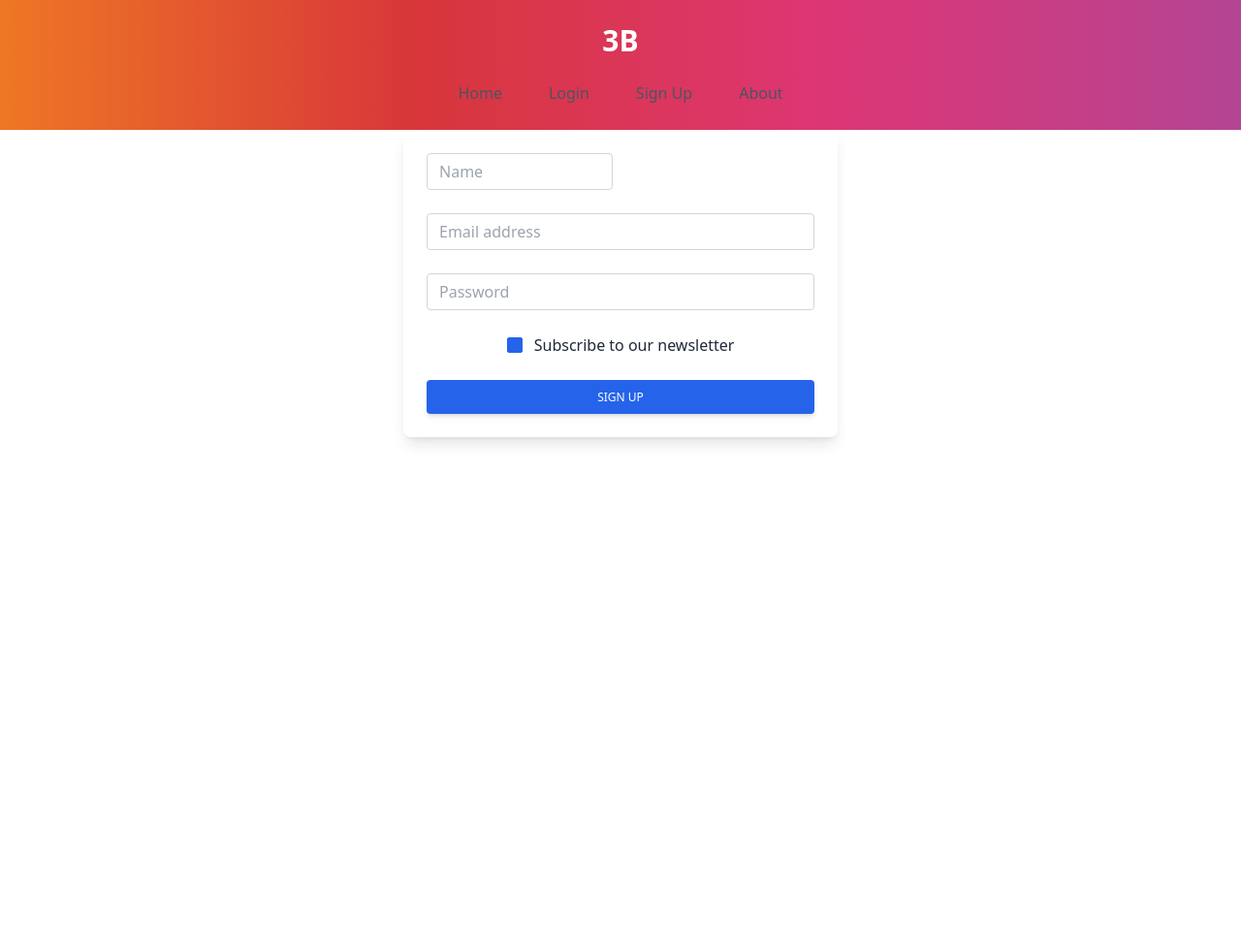
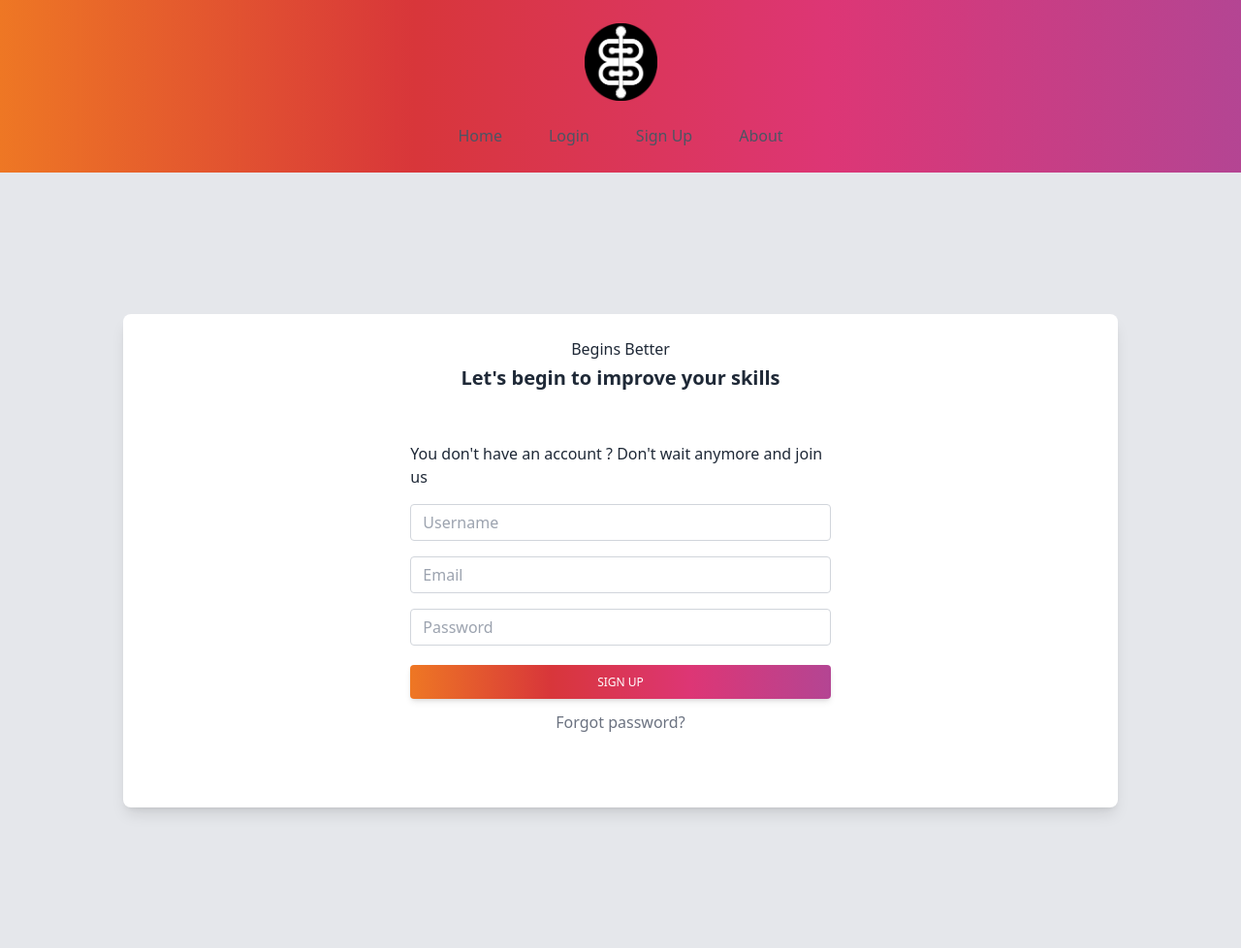
Before and after one commit to alexisflipo/3b, a Flask app: page /signup in a window 1280 px wide. Shown: the whole page at 97% size. Before the commit the page ends 458 px from the top, so only its background shows below. Run offline with Flask 2, Linux system fonts and the light colour scheme; some libraries are stand-ins or nearby versions.

Commit message:
Add design

```diff
--- a/app/auth.py
+++ b/app/auth.py
@@ -12,7 +12,6 @@ def login():
 def login_post():
     email = request.form.get('email')
     password = request.form.get('password')
-
     user = Users.query.filter_by(email=email).first()
 
     if not user or not check_password_hash(user.password, password):
--- a/app/static/dist/output.css
+++ b/app/static/dist/output.css
@@ -1,5 +1,5 @@
 /*
-! tailwindcss v3.1.7 | MIT License | https://tailwindcss.com
+! tailwindcss v3.1.8 | MIT License | https://tailwindcss.com
 */
 
 /*
@@ -355,13 +355,6 @@ input::-moz-placeholder, textarea::-moz-placeholder {
   /* 2 */
 }
 
-input:-ms-input-placeholder, textarea:-ms-input-placeholder {
-  opacity: 1;
-  /* 1 */
-  color: #9ca3af;
-  /* 2 */
-}
-
 input::placeholder,
 textarea::placeholder {
   opacity: 1;
@@ -619,9 +612,8 @@ video {
   margin-right: 0.25rem;
 }
 
-.my-auto {
-  margin-top: auto;
-  margin-bottom: auto;
+.mb-4 {
+  margin-bottom: 1rem;
 }
 
 .mt-6 {
@@ -648,10 +640,6 @@ video {
   margin-bottom: 3rem;
 }
 
-.mb-4 {
-  margin-bottom: 1rem;
-}
-
 .mb-3 {
   margin-bottom: 0.75rem;
 }
@@ -676,10 +664,6 @@ video {
   display: flex;
 }
 
-.grid {
-  display: grid;
-}
-
 .h-full {
   height: 100%;
 }
@@ -692,42 +676,12 @@ video {
   height: 100vh;
 }
 
-.h-4 {
-  height: 1rem;
+.w-full {
+  width: 100%;
 }
 
 .w-60 {
   width: 15rem;
-}
-
-.w-48 {
-  width: 12rem;
-}
-
-.w-full {
-  width: 100%;
-}
-
-.w-4 {
-  width: 1rem;
-}
-
-.max-w-md {
-  max-width: 28rem;
-}
-
-.cursor-pointer {
-  cursor: pointer;
-}
-
-.appearance-none {
-  -webkit-appearance: none;
-     -moz-appearance: none;
-          appearance: none;
-}
-
-.grid-cols-2 {
-  grid-template-columns: repeat(2, minmax(0, 1fr));
 }
 
 .flex-wrap {
@@ -746,10 +700,6 @@ video {
   justify-content: space-between;
 }
 
-.gap-4 {
-  gap: 1rem;
-}
-
 .overflow-hidden {
   overflow: hidden;
 }
@@ -762,16 +712,12 @@ video {
   white-space: nowrap;
 }
 
-.rounded {
-  border-radius: 0.25rem;
-}
-
 .rounded-lg {
   border-radius: 0.5rem;
 }
 
-.rounded-sm {
-  border-radius: 0.125rem;
+.rounded {
+  border-radius: 0.25rem;
 }
 
 .rounded-b-lg {
@@ -809,6 +755,11 @@ video {
   border-color: rgb(220 38 38 / var(--tw-border-opacity));
 }
 
+.bg-gray-200 {
+  --tw-bg-opacity: 1;
+  background-color: rgb(229 231 235 / var(--tw-bg-opacity));
+}
+
 .bg-white {
   --tw-bg-opacity: 1;
   background-color: rgb(255 255 255 / var(--tw-bg-opacity));
@@ -824,34 +775,12 @@ video {
   background-color: rgb(37 99 235 / var(--tw-bg-opacity));
 }
 
-.bg-gray-200 {
-  --tw-bg-opacity: 1;
-  background-color: rgb(229 231 235 / var(--tw-bg-opacity));
-}
-
-.bg-contain {
-  background-size: contain;
-}
-
 .bg-clip-padding {
   background-clip: padding-box;
 }
 
-.bg-center {
-  background-position: center;
-}
-
-.bg-no-repeat {
-  background-repeat: no-repeat;
-}
-
 .p-6 {
   padding: 1.5rem;
-}
-
-.px-1 {
-  padding-left: 0.25rem;
-  padding-right: 0.25rem;
 }
 
 .py-4 {
@@ -862,6 +791,31 @@ video {
 .px-6 {
   padding-left: 1.5rem;
   padding-right: 1.5rem;
+}
+
+.px-4 {
+  padding-left: 1rem;
+  padding-right: 1rem;
+}
+
+.px-3 {
+  padding-left: 0.75rem;
+  padding-right: 0.75rem;
+}
+
+.py-1\.5 {
+  padding-top: 0.375rem;
+  padding-bottom: 0.375rem;
+}
+
+.py-1 {
+  padding-top: 0.25rem;
+  padding-bottom: 0.25rem;
+}
+
+.px-1 {
+  padding-left: 0.25rem;
+  padding-right: 0.25rem;
 }
 
 .py-20 {
@@ -882,26 +836,6 @@ video {
 .py-12 {
   padding-top: 3rem;
   padding-bottom: 3rem;
-}
-
-.px-4 {
-  padding-left: 1rem;
-  padding-right: 1rem;
-}
-
-.px-3 {
-  padding-left: 0.75rem;
-  padding-right: 0.75rem;
-}
-
-.py-1\.5 {
-  padding-top: 0.375rem;
-  padding-bottom: 0.375rem;
-}
-
-.py-1 {
-  padding-top: 0.25rem;
-  padding-bottom: 0.25rem;
 }
 
 .py-6 {
@@ -925,8 +859,9 @@ video {
   text-align: center;
 }
 
-.align-top {
-  vertical-align: top;
+.text-base {
+  font-size: 1rem;
+  line-height: 1.5rem;
 }
 
 .text-sm {
@@ -959,9 +894,8 @@ video {
   line-height: 1.75rem;
 }
 
-.text-base {
-  font-size: 1rem;
-  line-height: 1.5rem;
+.font-normal {
+  font-weight: 400;
 }
 
 .font-bold {
@@ -976,10 +910,6 @@ video {
   font-weight: 600;
 }
 
-.font-normal {
-  font-weight: 400;
-}
-
 .uppercase {
   text-transform: uppercase;
 }
@@ -990,6 +920,11 @@ video {
 
 .leading-tight {
   line-height: 1.25;
+}
+
+.text-gray-800 {
+  --tw-text-opacity: 1;
+  color: rgb(31 41 55 / var(--tw-text-opacity));
 }
 
 .text-gray-700 {
@@ -1007,11 +942,6 @@ video {
   color: rgb(75 85 99 / var(--tw-text-opacity));
 }
 
-.text-gray-800 {
-  --tw-text-opacity: 1;
-  color: rgb(31 41 55 / var(--tw-text-opacity));
-}
-
 .text-gray-500 {
   --tw-text-opacity: 1;
   color: rgb(107 114 128 / var(--tw-text-opacity));
@@ -1022,15 +952,15 @@ video {
   color: rgb(220 38 38 / var(--tw-text-opacity));
 }
 
+.shadow-lg {
+  --tw-shadow: 0 10px 15px -3px rgb(0 0 0 / 0.1), 0 4px 6px -4px rgb(0 0 0 / 0.1);
+  --tw-shadow-colored: 0 10px 15px -3px var(--tw-shadow-color), 0 4px 6px -4px var(--tw-shadow-color);
+  box-shadow: var(--tw-ring-offset-shadow, 0 0 #0000), var(--tw-ring-shadow, 0 0 #0000), var(--tw-shadow);
+}
+
 .shadow-md {
   --tw-shadow: 0 4px 6px -1px rgb(0 0 0 / 0.1), 0 2px 4px -2px rgb(0 0 0 / 0.1);
   --tw-shadow-colored: 0 4px 6px -1px var(--tw-shadow-color), 0 2px 4px -2px var(--tw-shadow-color);
-  box-shadow: var(--tw-ring-offset-shadow, 0 0 #0000), var(--tw-ring-shadow, 0 0 #0000), var(--tw-shadow);
-}
-
-.shadow-lg {
-  --tw-shadow: 0 10px 15px -3px rgb(0 0 0 / 0.1), 0 4px 6px -4px rgb(0 0 0 / 0.1);
-  --tw-shadow-colored: 0 10px 15px -3px var(--tw-shadow-color), 0 4px 6px -4px var(--tw-shadow-color);
   box-shadow: var(--tw-ring-offset-shadow, 0 0 #0000), var(--tw-ring-shadow, 0 0 #0000), var(--tw-shadow);
 }
 
@@ -1050,22 +980,8 @@ video {
   transition-duration: 150ms;
 }
 
-.duration-200 {
-  transition-duration: 200ms;
-}
-
 .ease-in-out {
   transition-timing-function: cubic-bezier(0.4, 0, 0.2, 1);
-}
-
-.checked\:border-blue-600:checked {
-  --tw-border-opacity: 1;
-  border-color: rgb(37 99 235 / var(--tw-border-opacity));
-}
-
-.checked\:bg-blue-600:checked {
-  --tw-bg-opacity: 1;
-  background-color: rgb(37 99 235 / var(--tw-bg-opacity));
 }
 
 .hover\:border-slate-50:hover {
@@ -1171,6 +1087,11 @@ video {
 }
 
 @media (min-width: 768px) {
+  .md\:mx-4 {
+    margin-left: 1rem;
+    margin-right: 1rem;
+  }
+
   .md\:mx-6 {
     margin-left: 1.5rem;
     margin-right: 1.5rem;
@@ -1178,6 +1099,10 @@ video {
 
   .md\:h-screen {
     height: 100vh;
+  }
+
+  .md\:p-6 {
+    padding: 1.5rem;
   }
 
   .md\:p-12 {
--- a/app/templates/base.html
+++ b/app/templates/base.html
@@ -10,14 +10,19 @@
 <body>
     <nav class="bg-white" style=" background: linear-gradient(to right, #ee7724, #d8363a, #dd3675, #b44593);">
         <div class="container p-6 mx-auto">
-            <a class="block text-2xl font-bold text-center text-white text-3xl" href="#">3B</a>
+            <a class="block text-2xl font-bold text-center text-white text-3xl" href="#">
+              <img
+              class="mx-auto" style="height: 80px;width:75px;"
+              src="static/img/logo.png"
+              alt="logo"
+            /></a>
 
             <div class="flex items-center justify-center mt-6 text-gray-600 capitalize dark:text-gray-300">
               {% if current_user.is_authenticated %}
                 <a href="{{ url_for('index') }}" class="border-b-2 border-transparent hover:text-neutral-100 hover:border-slate-50 mx-1.5 sm:mx-6">Home</a>
                 <a href="#" class="border-b-2 border-transparent hover:text-neutral-100 hover:border-slate-50 mx-1.5 sm:mx-6">Features</a>
                 <a href="#" class="border-b-2 border-transparent hover:text-neutral-100 hover:border-slate-50 mx-1.5 sm:mx-6">About</a>
-                <a href="#" class="border-b-2 border-transparent hover:text-neutral-100 hover:border-slate-50 mx-1.5 sm:mx-6">Logout</a>
+                <a href="{{ url_for('auth.logout') }}" class="border-b-2 border-transparent hover:text-neutral-100 hover:border-slate-50 mx-1.5 sm:mx-6">Logout</a>
               {% elif not current_user.is_authenticated %}
                 <a href="{{ url_for('index') }}" class="border-b-2 border-transparent hover:text-neutral-100 hover:border-slate-50 mx-1.5 sm:mx-6">Home</a>
                 <a href="{{ url_for('auth.login') }}" class="border-b-2 border-transparent hover:text-neutral-100 hover:border-slate-50 mx-1.5 sm:mx-6">Login</a>
--- a/app/templates/signup.html
+++ b/app/templates/signup.html
@@ -1,93 +1,82 @@
 {% extends "base.html" %}
 
 {% block content %}
-<div class="block p-6 rounded-lg shadow-lg bg-white max-w-md mx-auto my-auto">
+<section class="h-full gradient-form bg-gray-200 md:h-screen">
+    <div class="container py-4 px-6 h-full mx-auto">
+      <div class="flex justify-center items-center flex-wrap h-full g-6 text-gray-800">
+        <div class="xl:w-10/12">
+          <div class="block bg-white shadow-lg rounded-lg">
+            <div class="flex justify-center lg:flex-wrap g-0 lg:flex-wrap g-0">
+              <div class="lg:w-6/12 px-4 md:px-0">
+                <div class="md:p-6 md:mx-4">
+                  <div class="text-center">
+                    <h3 class="text-center">Begins Better</h3>
+                    <h4 class="text-xl font-semibold mt-1 mb-12 pb-1">Let's begin to improve your skills</h4>
+                  </div>
                   {% with messages = get_flashed_messages() %}
                     {% if messages %}
                         <div class="notification is-danger">
-        {{ messages[0] }}. Go to <a href="{{ url_for('auth.login') }}">login page</a>.
+                            {{ messages[0] }}
                         </div>
                     {% endif %}
                   {% endwith %}
-  <form method="POST">
-    <div class="grid grid-cols-2 gap-4">
-      <div class="form-group mb-6">
-        <input type="text" class="form-control
-          block
-          w-full
-          px-3
-          py-1.5
-          text-base
-          font-normal
-          text-gray-700
-          bg-white bg-clip-padding
-          border border-solid border-gray-300
-          rounded
-          transition
-          ease-in-out
-          m-0
-          focus:text-gray-700 focus:bg-white focus:border-blue-600 focus:outline-none" id="exampleInput124" name="name"
-          aria-describedby="emailHelp124" placeholder="Name">
+                  <form method="POST" action="/signup">
+                    <p class="mb-4">You don't have an account ? Don't wait anymore and join us</p>
+                    <div class="mb-4">
+                      <input
+                        type="text"
+                        class="form-control block w-full px-3 py-1.5 text-base font-normal text-gray-700 bg-white bg-clip-padding border border-solid border-gray-300 rounded transition ease-in-out m-0 focus:text-gray-700 focus:bg-white focus:border-blue-600 focus:outline-none"
+                        id="exampleFormControlInput1"
+                        name = "name"
+                        placeholder="Username"
+                      />
+                    </div>
+                    <div class="mb-4">
+                        <input
+                          type="email"
+                          class="form-control block w-full px-3 py-1.5 text-base font-normal text-gray-700 bg-white bg-clip-padding border border-solid border-gray-300 rounded transition ease-in-out m-0 focus:text-gray-700 focus:bg-white focus:border-blue-600 focus:outline-none"
+                          id="exampleFormControlInput1"
+                          name = "email"
+                          placeholder="Email"
+                        />
+                    </div>
+                    <div class="mb-4">
+                      <input
+                        type="password"
+                        class="form-control block w-full px-3 py-1.5 text-base font-normal text-gray-700 bg-white bg-clip-padding border border-solid border-gray-300 rounded transition ease-in-out m-0 focus:text-gray-700 focus:bg-white focus:border-blue-600 focus:outline-none"
+                        id="exampleFormControlInput1"
+                        name = "password"
+                        placeholder="Password"
+                      />
+                    </div>
+                    <div class="text-center pt-1 mb-12 pb-1">
+                      <button
+                        class="inline-block px-6 py-2.5 text-white font-medium text-xs leading-tight uppercase rounded shadow-md hover:bg-blue-700 hover:shadow-lg focus:shadow-lg focus:outline-none focus:ring-0 active:shadow-lg transition duration-150 ease-in-out w-full mb-3"
+                        type="submit"
+                        data-mdb-ripple="true"
+                        data-mdb-ripple-color="light"
+                        style="
+                          background: linear-gradient(
+                            to right,
+                            #ee7724,
+                            #d8363a,
+                            #dd3675,
+                            #b44593
+                          );
+                        "
+                      >
+                        Sign up
+                      </button>
+                      <a class="text-gray-500" href="#!">Forgot password?</a>
+                    </div>
+
+                  </form>
                 </div>
               </div>
-    <div class="form-group mb-6">
-      <input type="email" class="form-control block
-        w-full
-        px-3
-        py-1.5
-        text-base
-        font-normal
-        text-gray-700
-        bg-white bg-clip-padding
-        border border-solid border-gray-300
-        rounded
-        transition
-        ease-in-out
-        m-0
-        focus:text-gray-700 focus:bg-white focus:border-blue-600 focus:outline-none" id="exampleInput125" name="email"
-        placeholder="Email address">
             </div>
-    <div class="form-group mb-6">
-      <input type="password" class="form-control block
-        w-full
-        px-3
-        py-1.5
-        text-base
-        font-normal
-        text-gray-700
-        bg-white bg-clip-padding
-        border border-solid border-gray-300
-        rounded
-        transition
-        ease-in-out
-        m-0
-        focus:text-gray-700 focus:bg-white focus:border-blue-600 focus:outline-none" id="exampleInput126" name="password"
-        placeholder="Password">
           </div>
-    <div class="form-group form-check text-center mb-6">
-      <input type="checkbox"
-        class="form-check-input appearance-none h-4 w-4 border border-gray-300 rounded-sm bg-white checked:bg-blue-600 checked:border-blue-600 focus:outline-none transition duration-200 mt-1 align-top bg-no-repeat bg-center bg-contain mr-2 cursor-pointer"
-        id="exampleCheck25" checked>
-      <label class="form-check-label inline-block text-gray-800" for="exampleCheck25">Subscribe to our newsletter</label>
         </div>
-    <button type="submit" class="
-      w-full
-      px-6
-      py-2.5
-      bg-blue-600
-      text-white
-      font-medium
-      text-xs
-      leading-tight
-      uppercase
-      rounded
-      shadow-md
-      hover:bg-blue-700 hover:shadow-lg
-      focus:bg-blue-700 focus:shadow-lg focus:outline-none focus:ring-0
-      active:bg-blue-800 active:shadow-lg
-      transition
-      duration-150
-      ease-in-out">Sign up</button>
-  </form>
       </div>
+    </div>
+  </section>
 {% endblock %}
```
Also changed, not shown: app/templates/article.html (+23 -2 lines), app/templates/login.html (+2 -15 lines), app/static/img/logo.png (added). Lines whose indentation alone changed are shown as unchanged.
